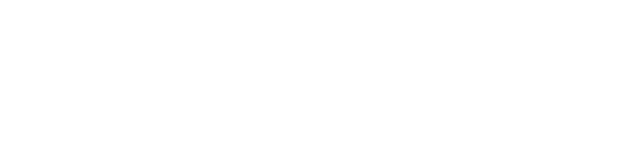
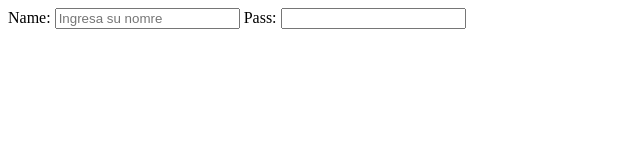
Before and after one commit to jukahiga/Apredizaje--GitFlow, a plain HTML site: page index.html in a window 1280 px wide. Shown: the whole page, without its empty margins (0-640 px from the left). Drawn offline with Linux system fonts and the light colour scheme.

Commit message:
se añade formulario
se realiza creación login

```diff
--- a/index.html
+++ b/index.html
@@ -8,5 +8,15 @@
 </head>
 <body>
 
+<div>
+    <form action="">
+
+        <label for="name"> Name: </label>
+        <input type="text" name="name" id="name" placeholder="Ingresa su nomre">
+
+        <label for="pass"> Pass: </label>
+        <input type="password" name="pass" id="name">
+    </form>
+</div>
 </body>
 </html>
```
